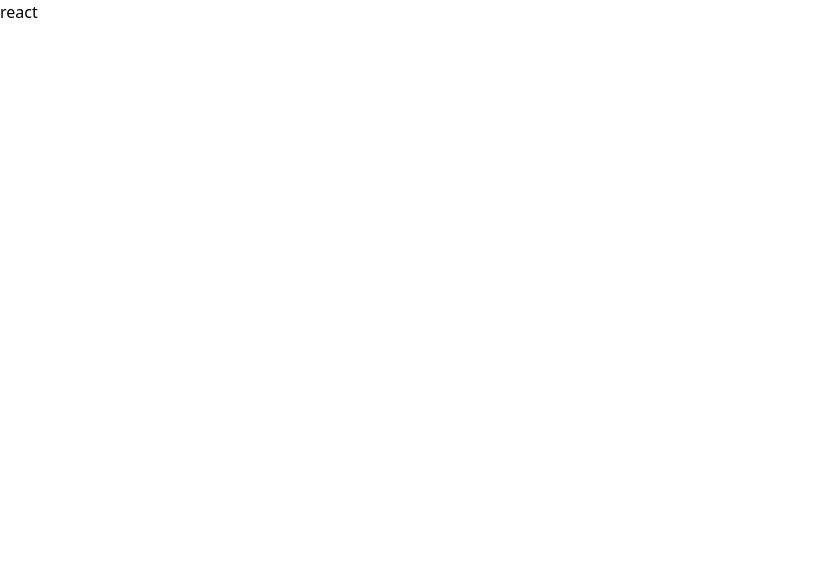
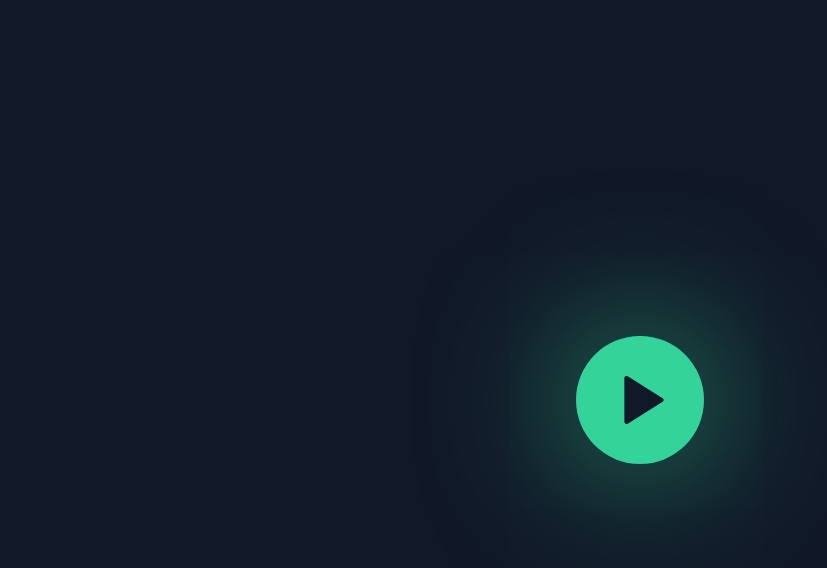
Before and after one commit to Drakx116/ecv-sound-hackathon, a React (Create React App) app: page / in a window 1280 px wide. Shown: the top 568 px of the page, without its empty margins (0-827 px from the left). Built offline with nearby package versions, Linux system fonts and the light colour scheme.

Commit message:
Component : Play button

```diff
--- a/package.json
+++ b/package.json
@@ -10,6 +10,7 @@
     "@types/jest": "^26.0.15",
     "@types/node": "^12.0.0",
     "@types/react-dom": "^17.0.0",
+    "framer-motion": "^4.1.17",
     "react": "^17.0.2",
     "react-dom": "^17.0.2",
     "react-scripts": "4.0.3",
--- a/src/assets/css/tailwind.css
+++ b/src/assets/css/tailwind.css
@@ -1,3 +1,7 @@
 @tailwind base;
 @tailwind components;
 @tailwind utilities;
+@import url("https://fonts.googleapis.com/css2?family=Be+Vietnam+Pro:wght@100;200;300;400;500;600;700;800;900&display=swap");
+body {
+  font-family: "Be Vietnam Pro", sans-serif;
+}
--- a/src/components/App.tsx
+++ /dev/null
@@ -1,7 +0,0 @@
-import React from "react";
-
-function App() {
-  return <div>react</div>;
-}
-
-export default App;
--- /dev/null
+++ b/src/components/App/App.module.css
@@ -0,0 +1,13 @@
+.main {
+  @apply h-screen w-full bg-gray-900 flex justify-center items-center;
+}
+
+.neon {
+    @apply p-4 rounded-full bg-green-400 h-32 w-32 flex justify-center items-center;
+    box-shadow:  0px 0px 150px #2cb382,
+             0px 0px 0px #3cf3b0;
+}
+
+.neon img {
+    @apply transform translate-x-1;
+}
--- /dev/null
+++ b/src/components/App/App.tsx
@@ -0,0 +1,12 @@
+import Play from "../Play/Play";
+import styles from "./App.module.css";
+
+function App() {
+  return (
+    <main className={styles.main}>
+      <Play />
+    </main>
+  );
+}
+
+export default App;
--- /dev/null
+++ b/src/components/Play/Play.module.css
@@ -0,0 +1,9 @@
+.neon {
+    @apply p-4 rounded-full bg-green-400 h-32 w-32 flex justify-center items-center;
+    box-shadow:  0px 0px 150px #2cb382,
+             0px 0px 0px #3cf3b0;
+}
+
+.neon img {
+    @apply transform translate-x-1;
+}
--- /dev/null
+++ b/src/components/Play/Play.tsx
@@ -0,0 +1,19 @@
+import { motion } from "framer-motion";
+import play from "../../assets/svg/play.svg";
+import styles from "./Play.module.css";
+
+function Play() {
+  return (
+    <motion.button
+      whileHover={{
+        scale: 1.1,
+      }}
+      whileTap={{ scale: 0.9 }}
+      className={styles.neon}
+    >
+      <img src={play} height={48} width={48} alt="" />
+    </motion.button>
+  );
+}
+
+export default Play;
--- a/src/index.tsx
+++ b/src/index.tsx
@@ -1,7 +1,7 @@
 import React from "react";
 import ReactDOM from "react-dom";
 import "./assets/css/tailwind.css";
-import App from "./components/App";
+import App from "./components/App/App";
 import reportWebVitals from "./libs/reportWebVitals";
 
 ReactDOM.render(
```
Also changed, not shown: src/assets/svg/play.svg (added), 1 other file (tests, documents, lock files or other folders).
